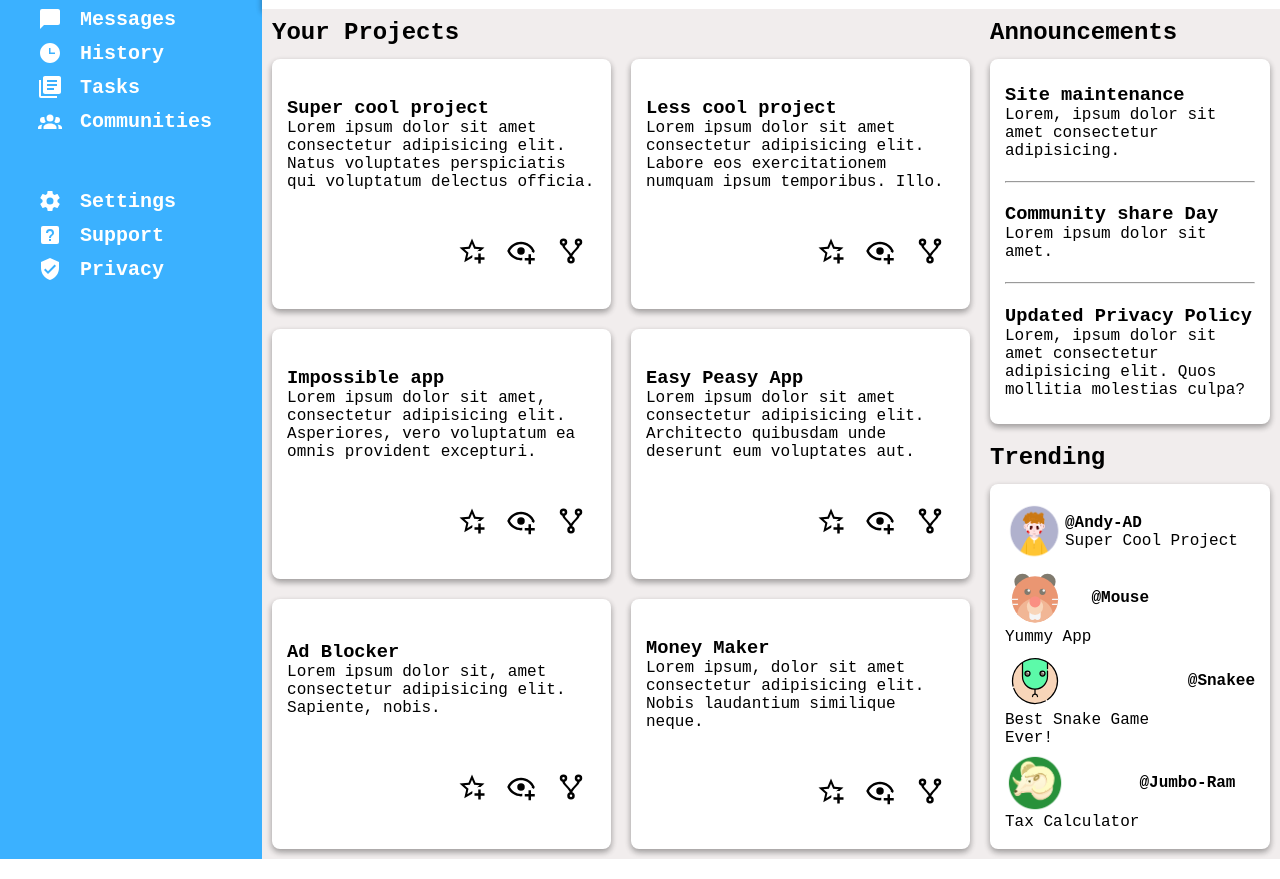
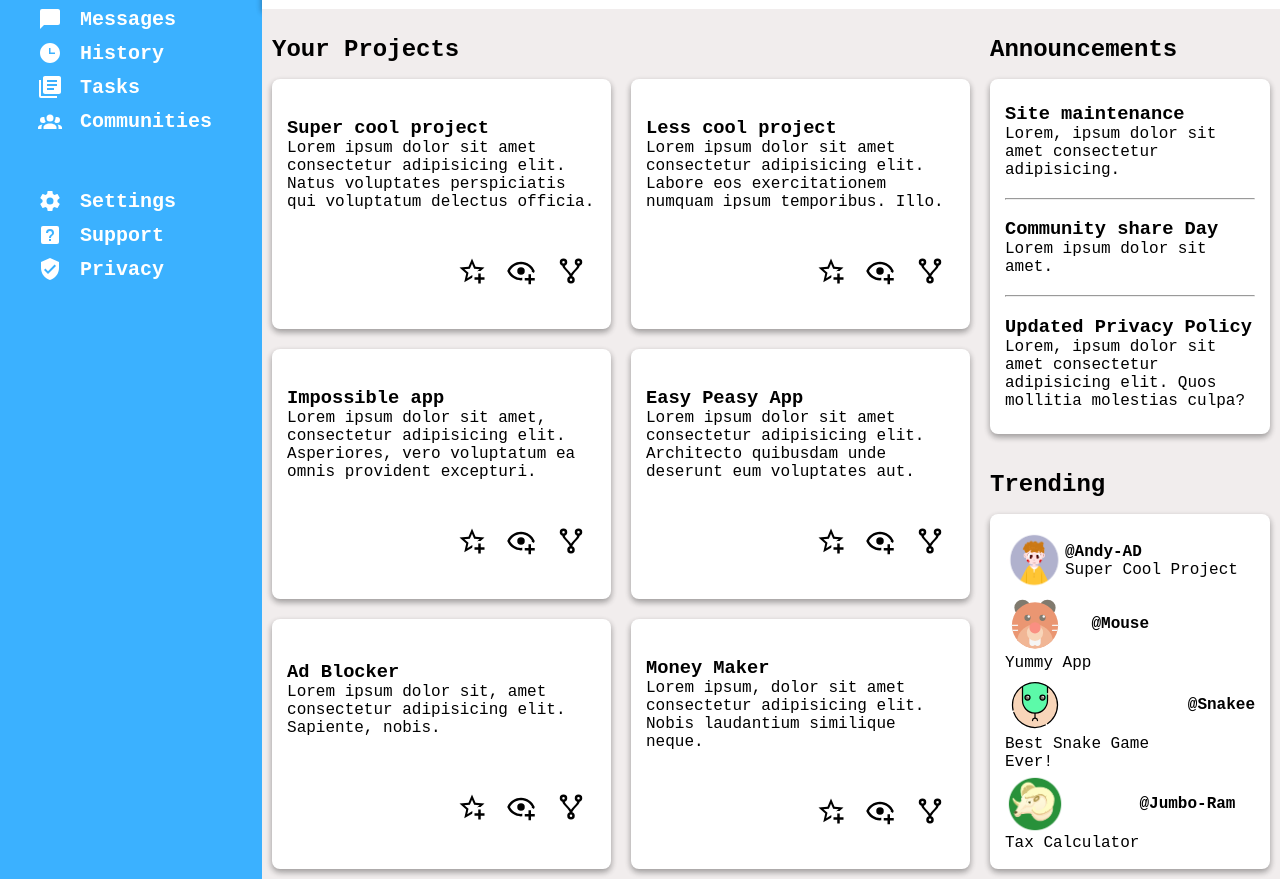
Before and after one commit to Andy-AD/project-admin-dashbord, a plain HTML site: page index.html in a window 1280 px wide. Shown: the part 181-1060 px from the top of the page. Drawn offline with Linux system fonts and the light colour scheme.

Commit message:
Add alignment for title div

```diff
--- a/style.css
+++ b/style.css
@@ -208,7 +208,7 @@
 
     display: grid;
     grid-template-columns: 1fr;
-    grid-template-rows: 40px 1fr;
+    grid-template-rows: 60px 1fr;
 }
 
 .main-content .projects-container {
@@ -251,7 +251,7 @@
 
     display: grid;
     grid-template-columns: 1fr;
-    grid-template-rows: 40px auto;
+    grid-template-rows: 60px auto;
 }
 
 .main-content .announcements-container {
@@ -272,7 +272,7 @@
 
     display: grid;
     grid-template-columns: 1fr;
-    grid-template-rows: 40px 1fr;
+    grid-template-rows: 60px 1fr;
 }
 
 .main-content .trending-container {
@@ -302,3 +302,7 @@
     height: 60px;
     width: 60px;
 }
+
+.title {
+    align-self: center;
+}
```
